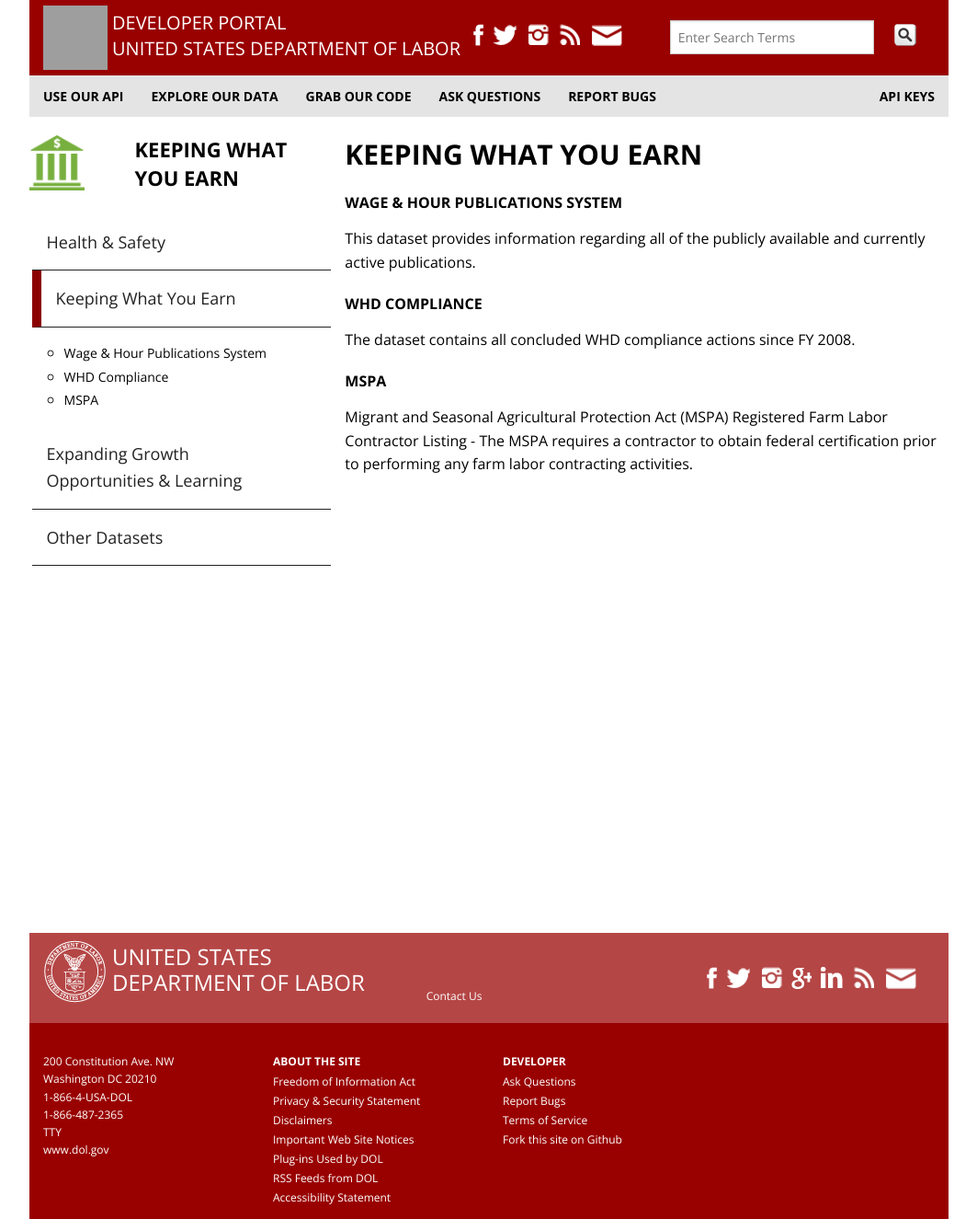
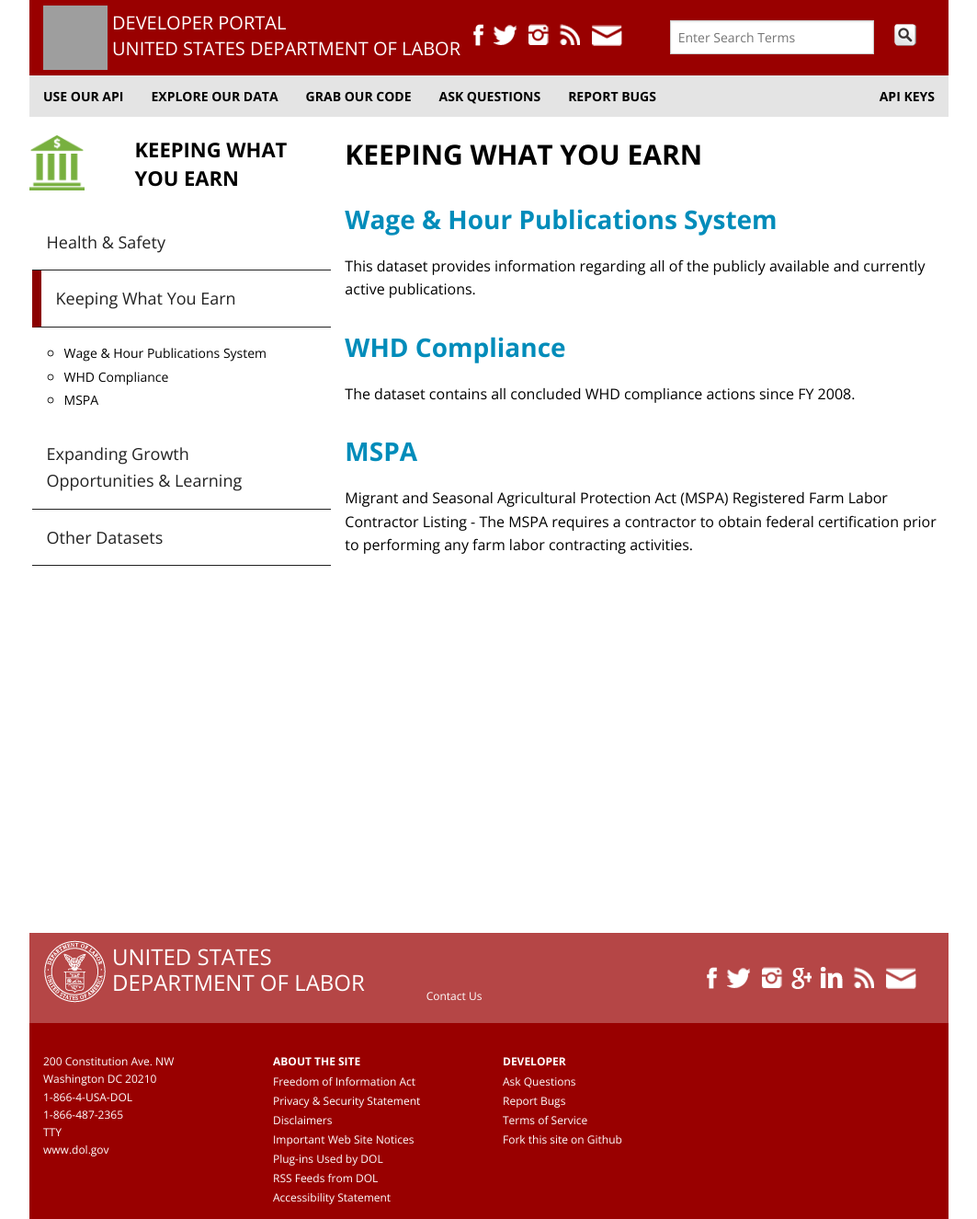
Before and after one commit to USDepartmentofLabor/Developer, a Jekyll site: the page built from keeping-what-you-earn/index.md, in a window 1280 px wide. Shown: the whole page at 92% size, without its empty margins (108-1171 px from the left). Built offline with Jekyll 4.4.1, drawn with Linux system fonts in a browser that asks for light colours; Markdown is read by kramdown in place of the engine named in the settings; grey boxes are pictures that could not be loaded.

Commit message:
new favicon, fixed sidebar not appearing in mobile, minor cosmetic tweaks

```diff
--- a/_layouts/post.html
+++ b/_layouts/post.html
@@ -2,7 +2,7 @@
 layout: default
 ---
 <div class="row" data-equalizer>
-    <div class="large-4 columns show-for-medium-up" data-equalizer-watch>
+    <div class="large-4 columns" data-equalizer-watch>
         <div class="row">
             {% if page.categories contains 'health-and-safety' %}
             <div class="large-4 columns"><img src="{{ site.baseurl }}/img/health.png" class="menu_title_dataset_img" alt="Health Icon"></div>
--- a/css/post.css
+++ b/css/post.css
@@ -34,12 +34,17 @@
     color: black;
 }
 
-.post_content_dataset h2,
+.post_content_dataset h2, {
+    font-family: 'Open Sans', sans-serif;
+    font-weight: bold;
+    font-size: 28px;
+    color: black;
+}
+
 .post_content_dataset h2 a {
     font-family: 'Open Sans', sans-serif;
     font-weight: bold;
     font-size: 28px;
-    color: black;
 }
 
 .post_content_dataset h2 a:hover {
@@ -92,6 +97,8 @@
     color: black;
 }
 
+.content
+
 .content a:hover {
     color: #0078a0 !important;
     text-decoration: underline !important;
--- a/keeping-what-you-earn/index.md
+++ b/keeping-what-you-earn/index.md
@@ -6,7 +6,7 @@
 
 {% for item in site.categories.keeping-what-you-earn %}
 
-###[{{ item.title }}]({{ site.baseurl }}{{ item.url }})
+##[{{ item.title }}]({{ site.baseurl }}{{ item.url }})
 {{ item.description }}
 
 {% endfor %}
```
Also changed, not shown: expanding-growth/index.md (+1 -1 lines), health-and-safety/index.md (+1 -1 lines), others/index.md (+1 -1 lines), favicon.ico.
